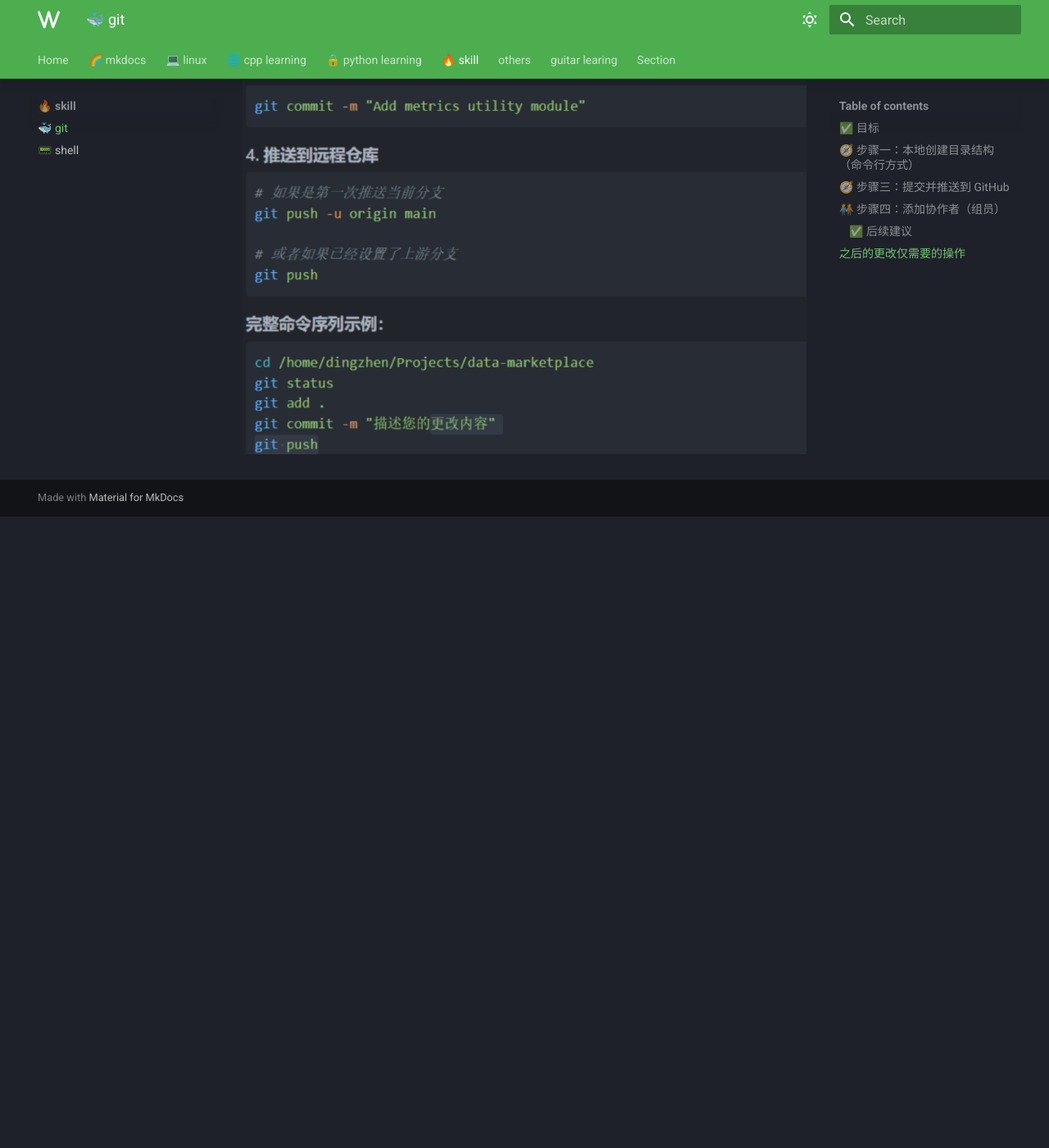
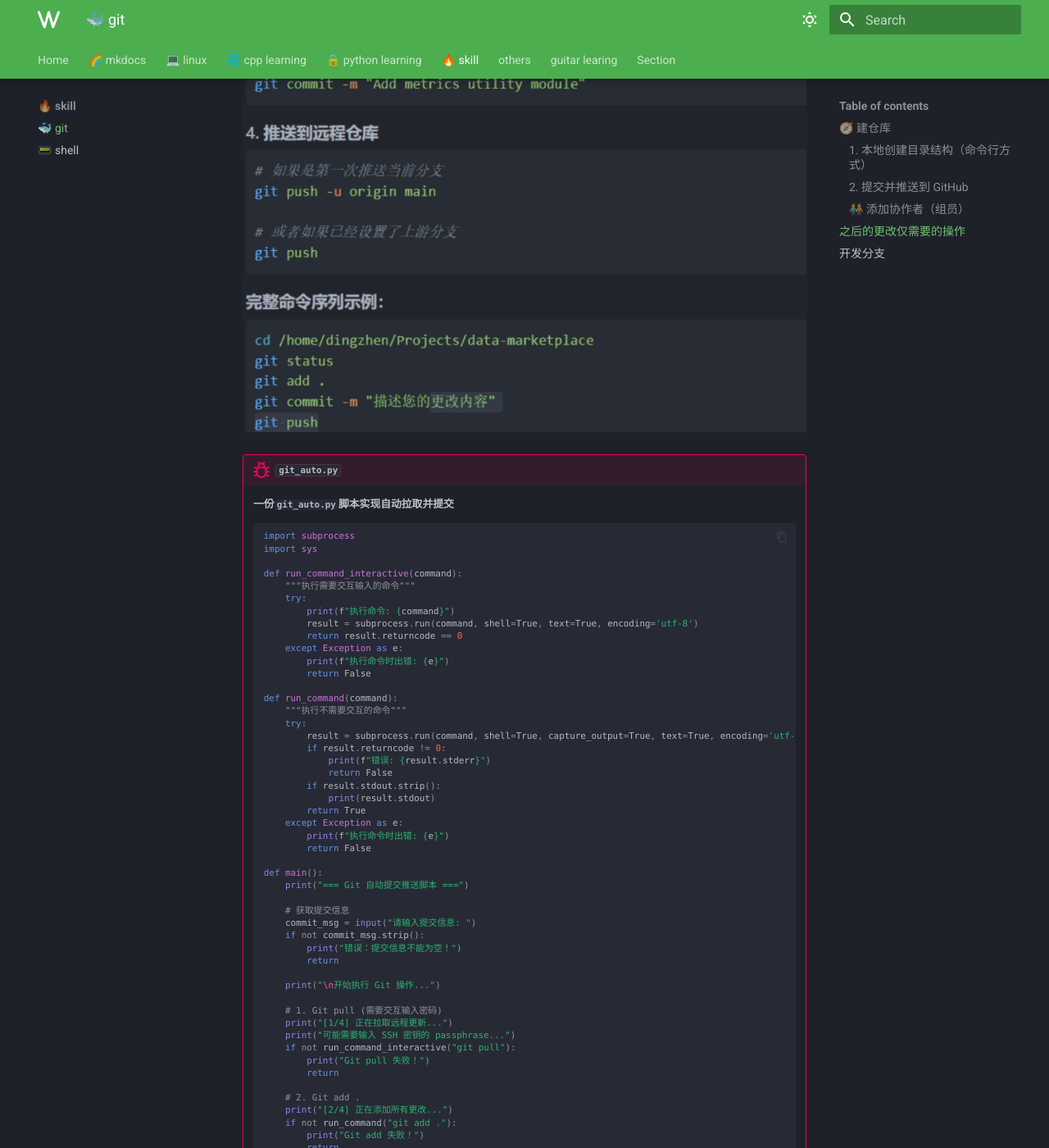
Before and after one commit to zhuiluozhiji/mkdocs-material-dingzhensite, an MkDocs documentation site: the page built from docs/skill/git.md, in a window 1280 px wide and 1400 px high, scrolled down 3164 px. Shown: the whole window at 82% size. Built offline with MkDocs 1.6.1 and Material for MkDocs 9.7.7, drawn with Linux system fonts in a browser that asks for light colours; some web fonts are replaced; before the commit the page ends 3794 px from its top, so only the background shows below that; some of the changed text lies outside the part shown.

Commit message:
跟新git操作

````diff
--- a/docs/skill/git.md
+++ b/docs/skill/git.md
@@ -6,7 +6,7 @@
 
 ---
 
-## ✅ 目标
+## 🧭 建仓库
 
 我们要将如下项目结构上传到该仓库中：
 
@@ -30,7 +30,7 @@
 
 ---
 
-## 🧭 步骤一：本地创建目录结构（命令行方式）
+###  1. 本地创建目录结构（命令行方式）
 
 在你希望放置项目的目录下运行以下命令（推荐用终端或 WSL）：
 
@@ -54,7 +54,7 @@
 ---
 
 
-## 🧭 步骤三：提交并推送到 GitHub
+###  2. 提交并推送到 GitHub
 
 
 
@@ -83,7 +83,7 @@
 
 ---
 
-## 🧑‍🤝‍🧑 步骤四：添加协作者（组员）
+### 🧑‍🤝‍🧑 添加协作者（组员）
 
 1. 打开 [仓库设置](https://github.com/zhuiluozhiji/short-term-project/settings)
 2. 左侧菜单栏 → **Collaborators**
@@ -93,7 +93,7 @@
 
 ---
 
-### ✅ 后续建议
+**后续建议**
 
 | 模块      | 谁负责  | 建议分支名                     |
 | ------- | ---- | ------------------------- |
@@ -105,19 +105,18 @@
 每人开发完 → Pull Request → 审核合并到 `main`。
 
 ---
+!!! success
+    **首次推送时候的设置：**
+    ``` bash
+    # 改用 SSH 推送（高级用户）
+    git remote set-url origin git@github.com:zhuiluozhiji/short-term-project.git
+    ```
 
-首次推送时候的设置：
-``` bash
-# 改用 SSH 推送（高级用户）
-git remote set-url origin git@github.com:zhuiluozhiji/short-term-project.git
-```
+    如果已经添加过远程，运行前可以先用以下命令检查：
 
-
-如果已经添加过远程，运行前可以先用以下命令检查：
-
-```bash
-git remote -v
-```
+    ```bash
+    git remote -v
+    ```
 
 
 ## 之后的更改仅需要的操作
@@ -135,3 +134,179 @@
 ```
 
 ![](image/git/2025-07-20-09-28-38.png)
+
+!!! bug "`git_auto.py`"
+    **一份`git_auto.py`脚本实现自动拉取并提交**
+    ```py
+    import subprocess
+    import sys
+
+    def run_command_interactive(command):
+        """执行需要交互输入的命令"""
+        try:
+            print(f"执行命令: {command}")
+            result = subprocess.run(command, shell=True, text=True, encoding='utf-8')
+            return result.returncode == 0
+        except Exception as e:
+            print(f"执行命令时出错: {e}")
+            return False
+
+    def run_command(command):
+        """执行不需要交互的命令"""
+        try:
+            result = subprocess.run(command, shell=True, capture_output=True, text=True, encoding='utf-8')
+            if result.returncode != 0:
+                print(f"错误: {result.stderr}")
+                return False
+            if result.stdout.strip():
+                print(result.stdout)
+            return True
+        except Exception as e:
+            print(f"执行命令时出错: {e}")
+            return False
+
+    def main():
+        print("=== Git 自动提交推送脚本 ===")
+
+        # 获取提交信息
+        commit_msg = input("请输入提交信息: ")
+        if not commit_msg.strip():
+            print("错误：提交信息不能为空！")
+            return
+
+        print("\n开始执行 Git 操作...")
+
+        # 1. Git pull (需要交互输入密码)
+        print("[1/4] 正在拉取远程更新...")
+        print("可能需要输入 SSH 密钥的 passphrase...")
+        if not run_command_interactive("git pull"):
+            print("Git pull 失败！")
+            return
+
+        # 2. Git add .
+        print("[2/4] 正在添加所有更改...")
+        if not run_command("git add ."):
+            print("Git add 失败！")
+            return
+
+        # 3. Git commit
+        print("[3/4] 正在提交更改...")
+        if not run_command(f'git commit -m "{commit_msg}"'):
+            print("Git commit 失败或没有更改需要提交")
+
+        # 4. Git push (可能也需要交互输入密码)
+        print("[4/4] 正在推送到远程仓库...")
+        print("可能需要输入 SSH 密钥的 passphrase...")
+        if not run_command_interactive("git push"):
+            print("Git push 失败！")
+            return
+
+        print("\n✅ 所有操作完成！")
+
+    if __name__ == "__main__":
+        main()
+    ```
+
+## 开发分支
+查看历史提交,找到你要恢复的版本
+```shell
+git log --oneline
+```
+✅ 想创建新分支从旧版本开发
+基于那个 commit 创建一个新分支
+```shell
+git checkout -b fix-from-old 4e5f6g7
+# 创建一个新分支叫 fix-from-old,把你切换到这个旧版本上
+#  -b 参数的作用是创建并切换到新分支。
+```
+强行回退到某个版本,会丢失未提交的更改
+```shell
+git reset --hard 4e5f6g7
+```
+在这个分支上修改和提交,推送你的分支到 GitHub远程
+```shell
+git push origin fix-from-old
+```
+改完后合并回主分支：
+```bash
+# 切换回主分支
+git checkout main
+
+# 拉取最新代码（确保干净）：
+git pull origin main
+
+# 合并你的新分支：(可能需要你手动操作合并选项)选蓝色/绿色模块
+git merge fix-from-old
+
+# 推送到 GitHub：
+git push origin main
+```
+
+
+
+!!! question
+    ```
+    (data-marketplace) [dingzhen@77qq data-marketplace]$ git pull
+    Enter passphrase for key :
+    There is no tracking information for the current branch.
+    Please specify which branch you want to merge with.
+    See git-pull(1) for details.
+
+        git pull <remote> <branch>
+
+    If you wish to set tracking information for this branch you can do so with:
+
+        git branch --set-upstream-to=origin/<branch> fix-io-based-on-old
+    ```
+    你的 Git 报错说明：**你当前所在的分支 `fix-io-based-on-old` 没有设置上游（remote tracking）分支**，所以 Git 不知道该从哪个远程分支拉代码。
+
+    ---
+
+    - **💡 解决方法：设置远程跟踪分支**
+
+    你只需要执行下面这条命令 **一次性绑定远程分支**，下次就能直接 `git pull` 了：
+
+    ```bash
+    git branch --set-upstream-to=origin/fix-io-based-on-old
+    ```
+
+    或者更明确地指定：
+
+    ```bash
+    git branch --set-upstream-to=origin/fix-io-based-on-old fix-io-based-on-old
+    ```
+
+    - **🛠️ 如果你刚创建并推送了该分支（推荐用法）**
+
+    你可以也用这种一次性命令推送并建立 tracking：
+
+    ```bash
+    git push -u origin fix-io-based-on-old
+    ```
+
+    解释：
+
+    * `-u`（或 `--set-upstream`）表示建立远程追踪关系
+    * 之后就可以直接用 `git pull`、`git push`，不用再指定远程分支
+
+    ---
+
+    ✅ 之后你就可以正常使用：
+
+    ```bash
+    git pull
+    git push
+    ```
+
+
+你不确定当前在哪个分支、工作区干不干净
+```shell
+git checkout 分支名 # 切换分支
+git branch #查看所有本地分支
+git status
+```
+
+![1753581880763](image/git/1753581880763.png)
+
+
+---
--- a/git_auto.py
+++ b/git_auto.py
@@ -35,14 +35,14 @@
         return
 
     print("\n开始执行 Git 操作...")
-
+    '''
     # 1. Git pull (需要交互输入密码)
     print("[1/4] 正在拉取远程更新...")
     print("可能需要输入 SSH 密钥的 passphrase...")
     if not run_command_interactive("git pull"):
         print("Git pull 失败！")
         return
-
+    '''
     # 2. Git add .
     print("[2/4] 正在添加所有更改...")
     if not run_command("git add ."):
````
Also changed, not shown: docs/leetcode/sdl2_learning.md (+1 -1 lines), docs/skill/image/git/1753581880763.png (added).
